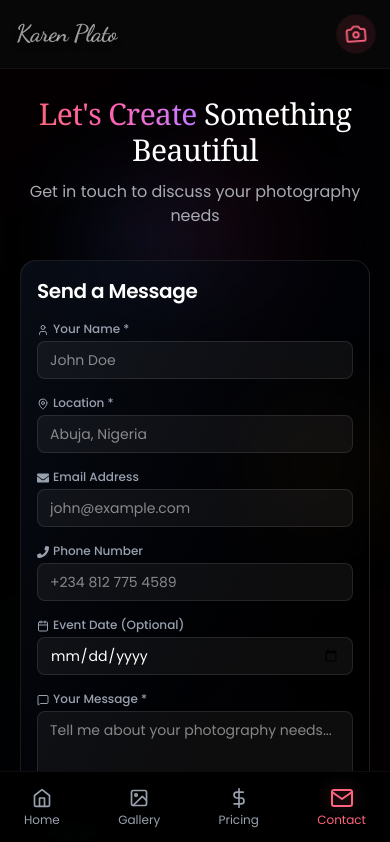
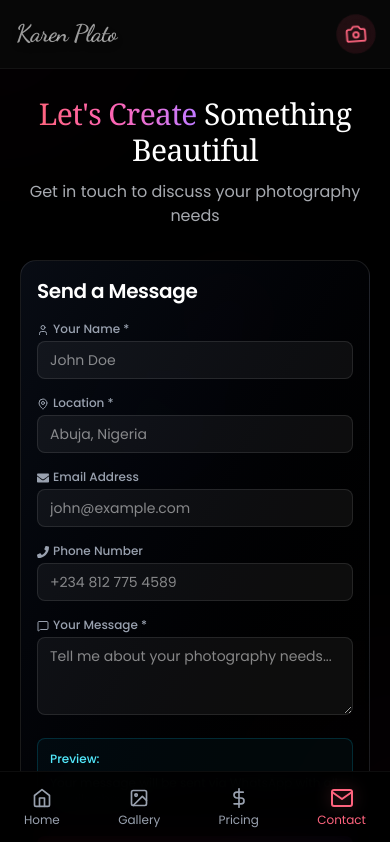
Before and after one commit to Dee-jedi/karen, a React (Vite) app: page /contact in a window 390 px wide. Shown: the top 842 px of the page. Built offline with nearby package versions, Linux system fonts and the light colour scheme; a web font is replaced by a local one.

Commit message:
Fixed the aimation performance bug

```diff
--- a/src/App.tsx
+++ b/src/App.tsx
@@ -6,6 +6,7 @@ import {
   NotFound,
   PricingDetails,
 } from './pages';
+import ScrollToTop from './components/ScrollToTop';
 import { Route, Routes } from 'react-router-dom';
 import BottomNav from './components/BottomNav';
 import Header from './components/Header';
@@ -31,6 +32,7 @@ const App = () => {
   return (
     <>
       <Header />
+      <ScrollToTop />
 
       <Routes>
         <Route path="/" element={<Home />} />
--- a/src/components/AnimatedBackground.tsx
+++ b/src/components/AnimatedBackground.tsx
@@ -1,134 +1,34 @@
-import { motion } from 'framer-motion';
-
 const AnimatedBackground = () => {
   return (
     <>
-      {/* Unified Animated Background - Matching Gallery */}
+      {/* Very Subtle Static Background Gradients */}
       <div className="pointer-events-none fixed inset-0">
-        {/* Top Left - Pink/Red Glow */}
-        <motion.div
-          animate={{
-            scale: [1, 1.15, 1],
-            opacity: [0.12, 0.18, 0.12],
-          }}
-          transition={{
-            duration: 8,
-            repeat: Infinity,
-            ease: 'easeInOut',
-          }}
-          className="absolute -left-32 -top-32 h-100 w-100 rounded-full bg-linear-to-br from-red-500/15 via-pink-500/10 to-transparent blur-3xl"
-        />
+        {/* Top Left - Very subtle Pink/Red Glow */}
+        <div className="absolute -left-32 -top-32 h-80 w-80 rounded-full bg-linear-to-br from-red-500/5 via-pink-500/4 to-transparent blur-3xl opacity-40" />
 
-        {/* Top Right - Purple Glow */}
-        <motion.div
-          animate={{
-            scale: [1, 1.2, 1],
-            opacity: [0.1, 0.15, 0.1],
-          }}
-          transition={{
-            duration: 10,
-            repeat: Infinity,
-            ease: 'easeInOut',
-            delay: 1,
-          }}
-          className="absolute -right-32 top-20 h-112.5 w-112.5 rounded-full bg-linear-to-bl from-purple-500/12 via-violet-500/8 to-transparent blur-3xl"
-        />
-
-        {/* Bottom Left - Blue Glow */}
-        <motion.div
-          animate={{
-            scale: [1, 1.18, 1],
-            opacity: [0.1, 0.16, 0.1],
-          }}
-          transition={{
-            duration: 9,
-            repeat: Infinity,
-            ease: 'easeInOut',
-            delay: 2,
-          }}
-          className="absolute -bottom-32 -left-20 h-105 w-105 rounded-full bg-linear-to-tr from-blue-500/12 via-cyan-500/8 to-transparent blur-3xl"
-        />
-
-        {/* Bottom Right - Rose Glow */}
-        <motion.div
-          animate={{
-            scale: [1, 1.15, 1],
-            opacity: [0.12, 0.17, 0.12],
-          }}
-          transition={{
-            duration: 11,
-            repeat: Infinity,
-            ease: 'easeInOut',
-            delay: 3,
-          }}
-          className="absolute -bottom-20 -right-32 h-100 w-100 rounded-full bg-linear-to-tl from-rose-500/15 via-pink-500/10 to-transparent blur-3xl"
-        />
+        {/* Bottom Right - Very subtle Rose Glow */}
+        <div className="absolute -bottom-20 -right-32 h-80 w-80 rounded-full bg-linear-to-tl from-rose-500/6 via-pink-500/4 to-transparent blur-3xl opacity-40" />
       </div>
 
-      {/* Floating Glowing Bubbles */}
-      <div className="pointer-events-none fixed inset-0 z-0">
-        {/* Bubble 1 - Blue */}
-        <motion.div
-          animate={{
-            y: [0, -80, 0],
-            x: [0, 20, 0],
-            scale: [1, 1.2, 1],
-            opacity: [0.3, 0.6, 0.3],
-          }}
-          transition={{
-            duration: 10,
-            repeat: Infinity,
-            ease: 'easeInOut',
-          }}
-          className="absolute left-[15%] top-[30%] h-32 w-32 rounded-full"
+      {/* Minimal Static Glowing Bubbles */}
+      <div className="pointer-events-none fixed inset-0 z-0 opacity-30">
+        {/* Single subtle bubble - Blue */}
+        <div
+          className="absolute left-[20%] top-[40%] h-40 w-40 rounded-full"
           style={{
             background:
-              'radial-gradient(circle, rgba(59, 130, 246, 0.4) 0%, rgba(59, 130, 246, 0.1) 50%, transparent 100%)',
-            filter: 'blur(40px)',
-          }}
-        />
-
-        {/* Bubble 2 - Pink */}
-        <motion.div
-          animate={{
-            y: [0, -100, 0],
-            x: [0, -25, 0],
-            scale: [1, 1.3, 1],
-            opacity: [0.25, 0.55, 0.25],
-          }}
-          transition={{
-            duration: 12,
-            repeat: Infinity,
-            ease: 'easeInOut',
-            delay: 1,
-          }}
-          className="absolute right-[20%] top-[25%] h-40 w-40 rounded-full"
-          style={{
-            background:
-              'radial-gradient(circle, rgba(236, 72, 153, 0.35) 0%, rgba(236, 72, 153, 0.1) 50%, transparent 100%)',
+              'radial-gradient(circle, rgba(59, 130, 246, 0.15) 0%, rgba(59, 130, 246, 0.04) 50%, transparent 100%)',
             filter: 'blur(45px)',
           }}
         />
 
-        {/* Bubble 3 - Amber */}
-        <motion.div
-          animate={{
-            y: [0, -90, 0],
-            x: [0, 30, 0],
-            scale: [1, 1.25, 1],
-            opacity: [0.3, 0.6, 0.3],
-          }}
-          transition={{
-            duration: 11,
-            repeat: Infinity,
-            ease: 'easeInOut',
-            delay: 2,
-          }}
-          className="absolute left-[60%] top-[50%] h-36 w-36 rounded-full"
+        {/* Single subtle bubble - Pink */}
+        <div
+          className="absolute right-[25%] top-[30%] h-32 w-32 rounded-full"
           style={{
             background:
-              'radial-gradient(circle, rgba(245, 158, 11, 0.4) 0%, rgba(245, 158, 11, 0.1) 50%, transparent 100%)',
-            filter: 'blur(42px)',
+              'radial-gradient(circle, rgba(236, 72, 153, 0.12) 0%, rgba(236, 72, 153, 0.03) 50%, transparent 100%)',
+            filter: 'blur(35px)',
           }}
         />
       </div>
--- /dev/null
+++ b/src/components/ScrollToTop.tsx
@@ -0,0 +1,15 @@
+import { useEffect } from 'react';
+import { useLocation } from 'react-router-dom';
+
+const ScrollToTop = () => {
+  const { pathname } = useLocation();
+
+  useEffect(() => {
+    // Scroll to top on every route change
+    window.scrollTo(0, 0);
+  }, [pathname]);
+
+  return null; // This component doesn't render anything
+};
+
+export default ScrollToTop;
--- a/src/pages/Contact.tsx
+++ b/src/pages/Contact.tsx
@@ -9,14 +9,7 @@ import {
   FaEnvelope,
 } from 'react-icons/fa';
 import AnimatedBackground from '../components/AnimatedBackground';
-import {
-  ArrowRight,
-  Send,
-  MapPin,
-  MessageSquare,
-  User,
-  Calendar,
-} from 'lucide-react';
+import { ArrowRight, Send, MapPin, MessageSquare, User } from 'lucide-react';
 
 const Contact = () => {
   const ref = useRef(null);
@@ -28,7 +21,6 @@ const Contact = () => {
     location: '',
     email: '',
     phone: '',
-    eventDate: '',
     message: '',
   });
 
@@ -45,7 +37,7 @@ const Contact = () => {
 
   // WhatsApp pre-filled message generator - Natural conversation style
   const generateWhatsAppMessage = () => {
-    const { name, location, email, phone, eventDate, message } = formData;
+    const { name, location, email, phone, message } = formData;
 
     let whatsappMessage = `Hello Karen! 👋\n\n`;
 
@@ -66,13 +58,6 @@ const Contact = () => {
       } else if (phone) {
         whatsappMessage += `${phone}.\n`;
       }
-    }
-
-    if (eventDate) {
-      const formattedDate = formatDate(eventDate);
-      whatsappMessage += `I'm planning an event on ${formattedDate}.\n\n`;
-    } else {
-      whatsappMessage += `\n`;
     }
 
     if (message) {
@@ -99,18 +84,6 @@ const Contact = () => {
       return;
     }
     window.open(whatsappUrl, '_blank');
-  };
-
-  // Format date for display
-  const formatDate = (dateString: string) => {
-    if (!dateString) return '';
-    const date = new Date(dateString);
-    return date.toLocaleDateString('en-US', {
-      weekday: 'long',
-      year: 'numeric',
-      month: 'long',
-      day: 'numeric',
-    });
   };
 
   return (
@@ -218,26 +191,6 @@ const Contact = () => {
                       placeholder="+234 812 775 4589"
                     />
                   </div>
-                </div>
-
-                {/* Event Date */}
-                <div className="group">
-                  <label className="mb-1 block text-xs font-medium text-gray-400 sm:mb-2 sm:text-sm">
-                    <Calendar className="inline h-3 w-3 mr-1 sm:h-4 sm:w-4 sm:mr-2" />
-                    Event Date (Optional)
-                  </label>
-                  <input
-                    type="date"
-                    name="eventDate"
-                    value={formData.eventDate}
-                    onChange={handleInputChange}
-                    className="w-full rounded-lg border border-white/10 bg-white/5 px-3 py-2 text-sm text-white transition-all focus:border-rose-500/50 focus:outline-none focus:ring-1 focus:ring-rose-500/20 sm:rounded-xl sm:px-4 sm:py-3 sm:text-base"
-                  />
-                  {formData.eventDate && (
-                    <p className="mt-1 text-xs text-rose-300/80">
-                      Selected: {formatDate(formData.eventDate)}
-                    </p>
-                  )}
                 </div>
 
                 {/* Message */}
```
Also changed, not shown: src/pages/Gallery.tsx (+3 -173 lines).
